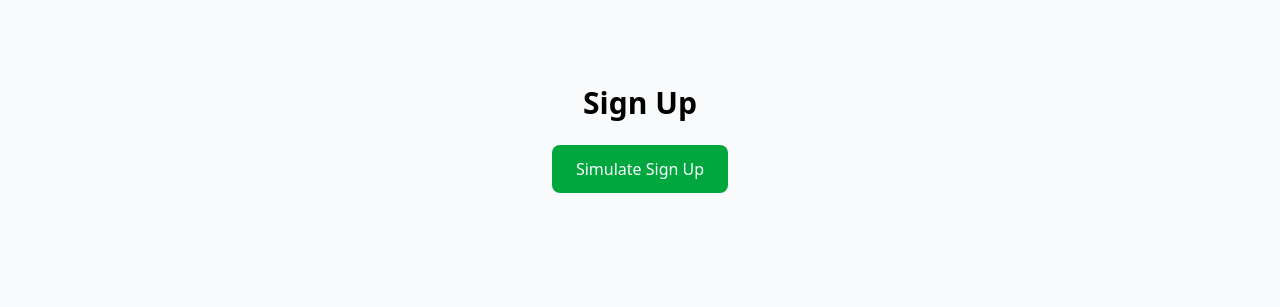
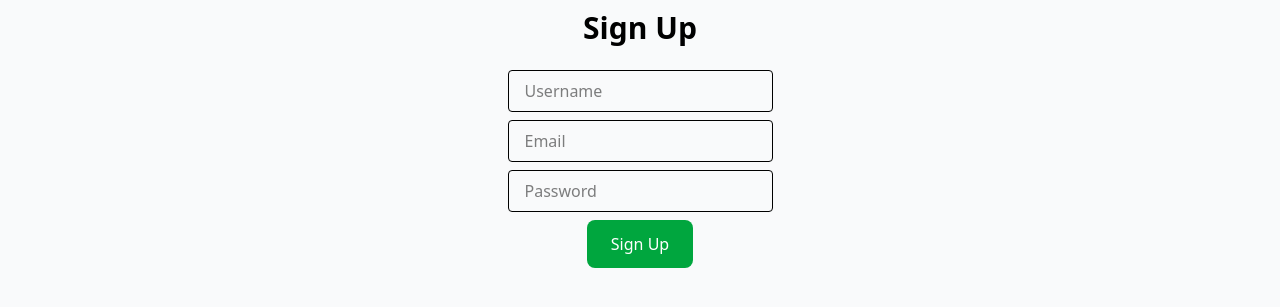
Before and after one commit to Stormz99/alx-project-nexus, a Next.js app in the folder quick-cart/: page /sign-up in a window 1280 px wide. Shown: the part 335-642 px from the top of the page. Built offline with nearby package versions, Linux system fonts and the light colour scheme; no server answers.

Commit message:
perf: signIn/signUp

```diff
--- a/quick-cart/app/(auth)/sign-in/page.tsx
+++ b/quick-cart/app/(auth)/sign-in/page.tsx
@@ -1,25 +1,34 @@
 "use client";
 
 import { useRouter } from "next/navigation";
+import { useState } from "react";
+import axiosInstance from "../../../axiosInstance";
 
-export default function SignIn() {
+export default function SignUp() {
   const router = useRouter();
+  const [username, setUsername] = useState("");
+  const [email, setEmail] = useState("");
+  const [password, setPassword] = useState("");
+  const [error, setError] = useState("");
 
-  const handleSignIn = () => {
-    // simulate login
-    localStorage.setItem("authToken", "123");
-    router.push("/(main)/home"); // send user to homepage
+  const handleSignUp = async () => {
+    try {
+      const res = await axiosInstance.post("/register/", { username, email, password });
+      localStorage.setItem("authToken", res.data.access); // store JWT
+      router.push("/home"); // redirect after signup
+    } catch (err: any) {
+      setError(err.response?.data?.detail || "Registration failed");
+    }
   };
 
   return (
     <main className="min-h-screen flex flex-col items-center justify-center bg-gray-50 px-4">
-      <h1 className="text-3xl font-bold mb-6">Sign In</h1>
-      <button
-        onClick={handleSignIn}
-        className="px-6 py-3 bg-blue-600 text-white rounded-lg"
-      >
-        Simulate Sign In
-      </button>
+      <h1 className="text-3xl font-bold mb-6">Sign Up</h1>
+      <input type="text" placeholder="Username" value={username} onChange={(e) => setUsername(e.target.value)} className="mb-2 px-4 py-2 border rounded" />
+      <input type="email" placeholder="Email" value={email} onChange={(e) => setEmail(e.target.value)} className="mb-2 px-4 py-2 border rounded" />
+      <input type="password" placeholder="Password" value={password} onChange={(e) => setPassword(e.target.value)} className="mb-2 px-4 py-2 border rounded" />
+      <button onClick={handleSignUp} className="px-6 py-3 bg-green-600 text-white rounded-lg">Sign Up</button>
+      {error && <p className="text-red-600 mt-2">{error}</p>}
     </main>
   );
 }
--- a/quick-cart/app/(auth)/sign-up/page.tsx
+++ b/quick-cart/app/(auth)/sign-up/page.tsx
@@ -1,25 +1,66 @@
 "use client";
 
 import { useRouter } from "next/navigation";
+import { useState } from "react";
+import axiosInstance from "../../../axiosInstance";
 
 export default function SignUp() {
   const router = useRouter();
+  const [username, setUsername] = useState("");
+  const [email, setEmail] = useState("");
+  const [password, setPassword] = useState("");
+  const [error, setError] = useState("");
 
-  const handleSignUp = () => {
-    // simulate signup
-    localStorage.setItem("authToken", "123");
-    router.push("/(main)/home"); // send user to homepage
+  const handleSignUp = async () => {
+    try {
+      const response = await axiosInstance.post("/auth/register/", {
+        username,
+        email,
+        password,
+      });
+      console.log("User registered:", response.data);
+      localStorage.setItem("authToken", response.data.token || "dummy"); // store JWT if backend returns it
+      router.push("/(main)/home"); // redirect to homepage
+    } catch (err: any) {
+      console.error("Registration error:", err.response?.data || err.message);
+      setError(err.response?.data?.detail || "Registration failed");
+    }
   };
 
   return (
     <main className="min-h-screen flex flex-col items-center justify-center bg-gray-50 px-4">
       <h1 className="text-3xl font-bold mb-6">Sign Up</h1>
+
+      <input
+        type="text"
+        placeholder="Username"
+        value={username}
+        onChange={(e) => setUsername(e.target.value)}
+        className="mb-2 px-4 py-2 border rounded"
+      />
+      <input
+        type="email"
+        placeholder="Email"
+        value={email}
+        onChange={(e) => setEmail(e.target.value)}
+        className="mb-2 px-4 py-2 border rounded"
+      />
+      <input
+        type="password"
+        placeholder="Password"
+        value={password}
+        onChange={(e) => setPassword(e.target.value)}
+        className="mb-2 px-4 py-2 border rounded"
+      />
+
       <button
         onClick={handleSignUp}
         className="px-6 py-3 bg-green-600 text-white rounded-lg"
       >
-        Simulate Sign Up
+        Sign Up
       </button>
+
+      {error && <p className="text-red-600 mt-2">{error}</p>}
     </main>
   );
 }
--- /dev/null
+++ b/quick-cart/axiosInstance.ts
@@ -0,0 +1,8 @@
+import axios from "axios";
+
+const axiosInstance = axios.create({
+  baseURL: process.env.NEXT_PUBLIC_API_URL, // http://127.0.0.1:8000
+  headers: { "Content-Type": "application/json" },
+});
+
+export default axiosInstance;
```
